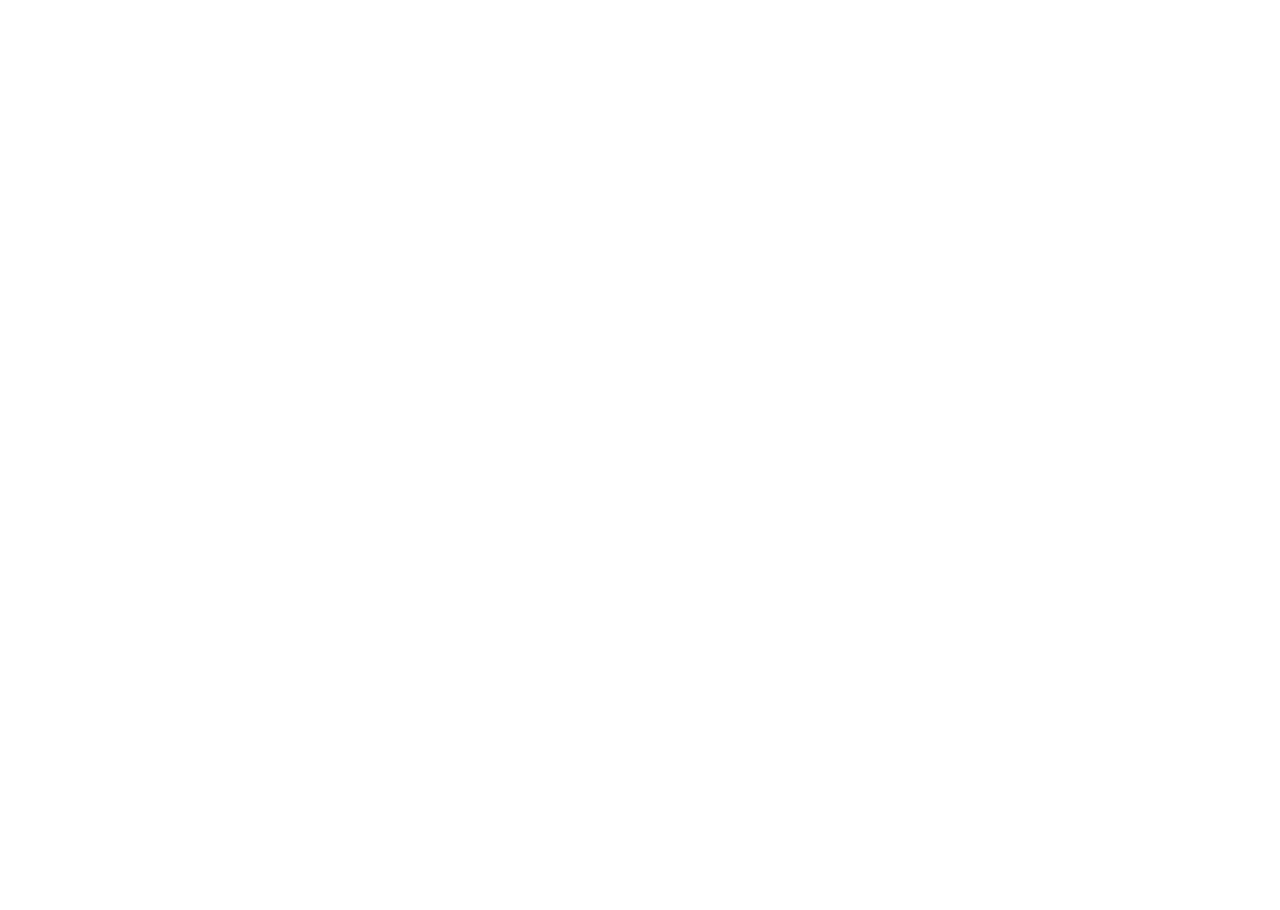
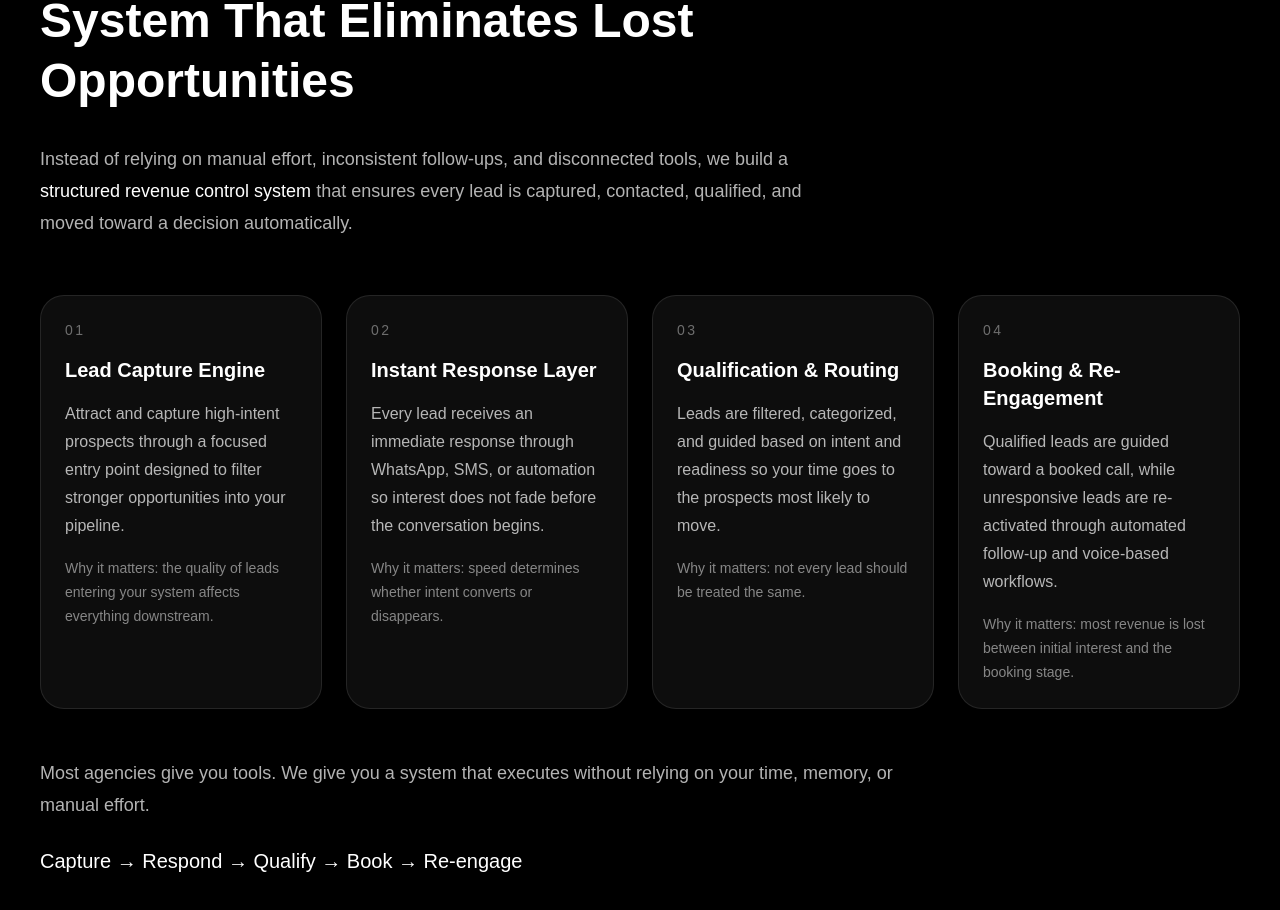
Before and after one commit to thestillcompass/client-os, a Next.js app: page / in a window 1280 px wide. Shown: the part 2357-3267 px from the top of the page. Before the commit the page ends 2155 px from the top, so only its background shows below. Built offline with nearby package versions, Linux system fonts and the light colour scheme.

Commit message:
Add solution section

```diff
--- a/app/page.tsx
+++ b/app/page.tsx
@@ -119,16 +119,21 @@
 
             <p className="mt-8 max-w-3xl text-lg leading-8 text-white/70">
               Most high-ticket coaches don’t have a lead problem. They have a{" "}
-              <span className="font-medium text-white">response and follow-up problem</span>.
-              Leads come in. Interest is high. Intent is there. But what happens
-              next is where revenue is lost.
+              <span className="font-medium text-white">
+                response and follow-up problem
+              </span>
+              . Leads come in. Interest is high. Intent is there. But what
+              happens next is where revenue is lost.
             </p>
 
             <p className="mt-6 max-w-3xl text-lg leading-8 text-white/70">
               By the time you respond, the prospect may have already lost urgency,
               spoken to someone else, or forgotten why they signed up in the first
               place. Every delayed response quietly turns into{" "}
-              <span className="font-medium text-white">lost revenue you never even see</span>.
+              <span className="font-medium text-white">
+                lost revenue you never even see
+              </span>
+              .
             </p>
           </div>
 
@@ -180,6 +185,113 @@
           </div>
         </div>
       </section>
+
+      <section className="border-t border-white/10 bg-black">
+        <div className="mx-auto max-w-7xl px-6 py-24 md:px-10">
+          <div className="max-w-4xl">
+            <p className="text-sm uppercase tracking-[0.2em] text-white/40">
+              The Solution
+            </p>
+
+            <h2 className="mt-4 text-3xl font-semibold leading-tight md:text-5xl">
+              A Disciplined Client Acquisition System That Eliminates Lost
+              Opportunities
+            </h2>
+
+            <p className="mt-8 max-w-3xl text-lg leading-8 text-white/70">
+              Instead of relying on manual effort, inconsistent follow-ups, and
+              disconnected tools, we build a{" "}
+              <span className="font-medium text-white">
+                structured revenue control system
+              </span>{" "}
+              that ensures every lead is captured, contacted, qualified, and moved
+              toward a decision automatically.
+            </p>
+          </div>
+
+          <div className="mt-14 grid gap-6 md:grid-cols-2 xl:grid-cols-4">
+            <div className="rounded-3xl border border-white/10 bg-white/5 p-6">
+              <p className="text-sm uppercase tracking-[0.18em] text-white/40">
+                01
+              </p>
+              <h3 className="mt-4 text-xl font-semibold text-white">
+                Lead Capture Engine
+              </h3>
+              <p className="mt-4 text-base leading-7 text-white/70">
+                Attract and capture high-intent prospects through a focused entry
+                point designed to filter stronger opportunities into your pipeline.
+              </p>
+              <p className="mt-4 text-sm leading-6 text-white/50">
+                Why it matters: the quality of leads entering your system affects
+                everything downstream.
+              </p>
+            </div>
+
+            <div className="rounded-3xl border border-white/10 bg-white/5 p-6">
+              <p className="text-sm uppercase tracking-[0.18em] text-white/40">
+                02
+              </p>
+              <h3 className="mt-4 text-xl font-semibold text-white">
+                Instant Response Layer
+              </h3>
+              <p className="mt-4 text-base leading-7 text-white/70">
+                Every lead receives an immediate response through WhatsApp, SMS,
+                or automation so interest does not fade before the conversation
+                begins.
+              </p>
+              <p className="mt-4 text-sm leading-6 text-white/50">
+                Why it matters: speed determines whether intent converts or
+                disappears.
+              </p>
+            </div>
+
+            <div className="rounded-3xl border border-white/10 bg-white/5 p-6">
+              <p className="text-sm uppercase tracking-[0.18em] text-white/40">
+                03
+              </p>
+              <h3 className="mt-4 text-xl font-semibold text-white">
+                Qualification & Routing
+              </h3>
+              <p className="mt-4 text-base leading-7 text-white/70">
+                Leads are filtered, categorized, and guided based on intent and
+                readiness so your time goes to the prospects most likely to move.
+              </p>
+              <p className="mt-4 text-sm leading-6 text-white/50">
+                Why it matters: not every lead should be treated the same.
+              </p>
+            </div>
+
+            <div className="rounded-3xl border border-white/10 bg-white/5 p-6">
+              <p className="text-sm uppercase tracking-[0.18em] text-white/40">
+                04
+              </p>
+              <h3 className="mt-4 text-xl font-semibold text-white">
+                Booking & Re-Engagement
+              </h3>
+              <p className="mt-4 text-base leading-7 text-white/70">
+                Qualified leads are guided toward a booked call, while unresponsive
+                leads are re-activated through automated follow-up and voice-based
+                workflows.
+              </p>
+              <p className="mt-4 text-sm leading-6 text-white/50">
+                Why it matters: most revenue is lost between initial interest and
+                the booking stage.
+              </p>
+            </div>
+          </div>
+
+          <div className="mt-12 max-w-4xl">
+            <p className="text-lg leading-8 text-white/70">
+              Most agencies give you tools. We give you a system that executes
+              without relying on your time, memory, or manual effort.
+            </p>
+
+            <p className="mt-6 text-xl font-medium leading-8 text-white">
+              Capture → Respond → Qualify → Book → Re-engage
+            </p>
+          </div>
+        </div>
+      </section>
     </main>
   );
 }
```
